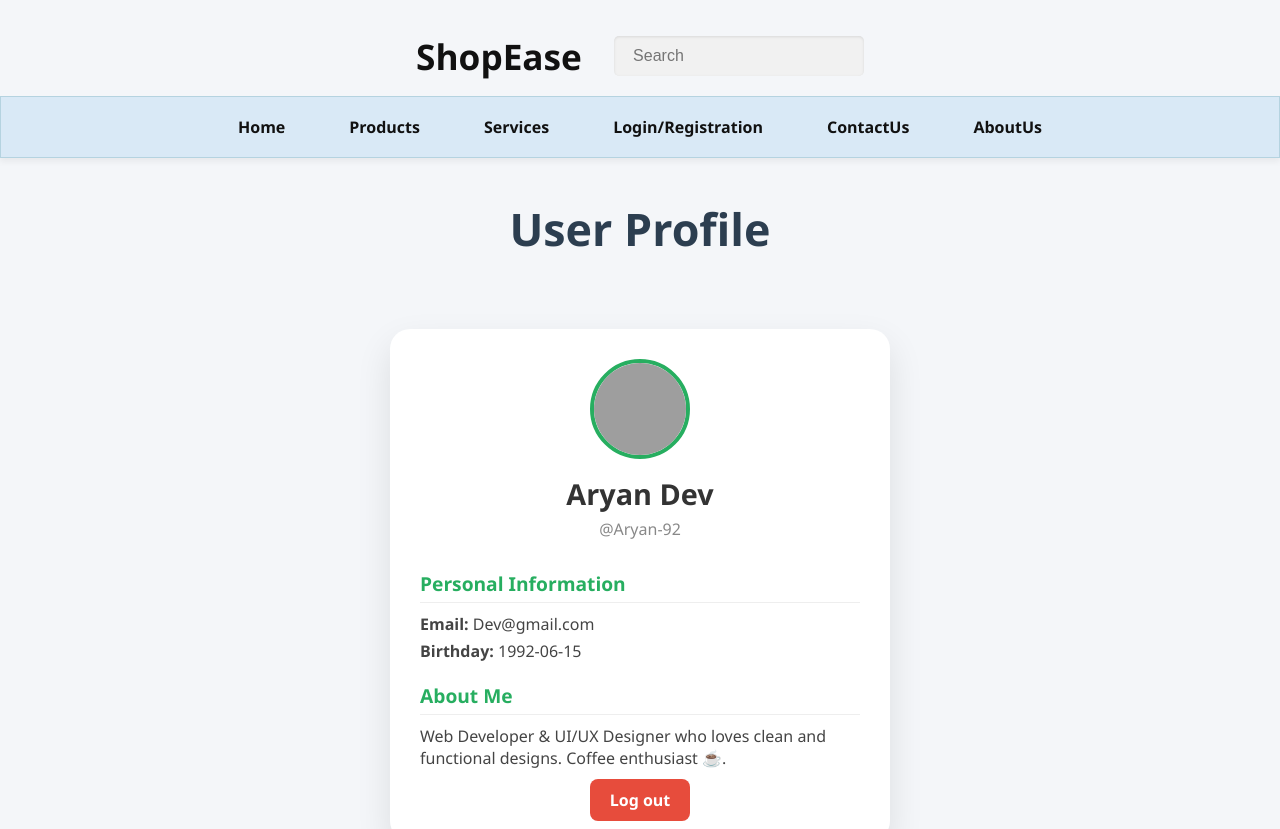
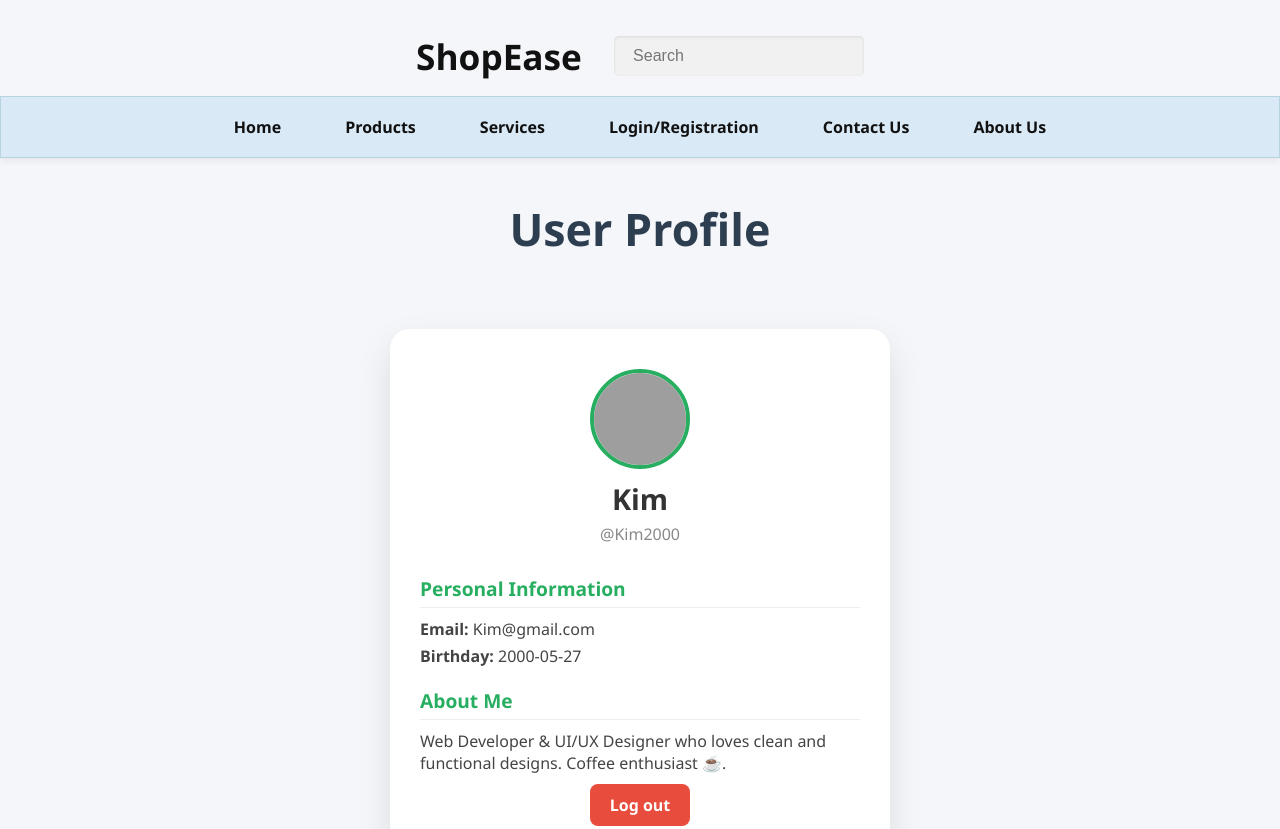
Before and after one commit to Megharai-Prog/ecommerce, a website: page Public/ViewProfile/Viewprofile.html in a window 1280 px wide. Shown: the top 829 px of the page. Drawn offline with Linux system fonts and the light colour scheme; grey boxes are pictures that could not be loaded.

Commit message:
Update Viewprofile.html

```diff
--- a/Public/ViewProfile/Viewprofile.html
+++ b/Public/ViewProfile/Viewprofile.html
@@ -1,60 +1,43 @@
 <!DOCTYPE html>
 <html lang="en">
 <head>
-  <meta charset="UTF-8">
+  <meta charset="UTF-8" />
   <title>User Profile</title>
   <link rel="stylesheet" href="Viewprofile.css" />
-  <meta name="viewport" content="width=device-width, initial-scale=1.0">
-  <style>
-
-  </style>
+  <meta name="viewport" content="width=device-width, initial-scale=1.0" />
 </head>
 <body>
+
+  <!-- Header -->
   <header>
     <div class="top-bar">
       <h1 class="site-name">ShopEase</h1>
       <input type="text" placeholder="Search" class="search-box" />
     </div>
     <nav class="navbar">
-            <a href="../index.html">
-                <div class="nav-item">
-                  Home</div>
-
-              </a>
-            <a href="../Product/products.html">
-              <div class="nav-item">
-                Products</div>
-
-            </a>
-            <a href="../Service/Services.html">
-              <div class="nav-item">Services</div>
-            </a>
-
-
-      <a href="../Login.html"> <div class="nav-item">Login/Registration</div></a>
-                       <a href="../contact/contact_us.Html"><div class="nav-item">ContactUs</div></a>
-
-            <a href="../Aboutus/About.html"><div class="nav-item">AboutUs</div></a>
-
+      <a href="../index.html"><div class="nav-item">Home</div></a>
+      <a href="../Product/products.html"><div class="nav-item">Products</div></a>
+      <a href="../Service/Services.html"><div class="nav-item">Services</div></a>
+      <a href="../Login.html"><div class="nav-item">Login/Registration</div></a>
+      <a href="../contact/contact_us.html"><div class="nav-item">Contact Us</div></a>
+      <a href="../Aboutus/About.html"><div class="nav-item">About Us</div></a>
     </nav>
   </header>
 
-
-
+  <!-- Main User Profile Section -->
   <h1 class="userheading">User Profile</h1>
-
   <div class="profile-container">
     <div class="profile-card">
       <div class="profile-header">
-      <img src="https://i.pravatar.cc/100?u=user" alt="User Avatar" />
-      <h2 id="name">Aryan Dev</h2>
-      <p id="username">@Aryan-92</p>
+        <img src="https://i.pravatar.cc/100?u=female-user" alt="User Avatar" style="border-radius: 50%; display: block; margin: 10px auto;" />
+        <h2 id="name">Kim</h2>
+        <p id="username">@Kim2000</p>
       </div>
 
       <div class="profile-section">
         <h3>Personal Information</h3>
-      <p><strong>Email:</strong> <span id="email">Dev@gmail.com</span></p>
-      <p><strong>Birthday:</strong> <span id="birthday">1992-06-15</span></p>
+        <p><strong>Email:</strong> <span id="email">Kim@gmail.com</span></p>
+        <p><strong>Birthday:</strong> <span id="birthday">2000-05-27</span></p>
       </div>
 
       <div class="profile-section">
@@ -68,11 +51,7 @@
     </div>
   </div>
 
-
-
-
-  <!-- footer -->
-
+  <!-- Footer -->
   <footer class="footer">
     <div class="footer-container">
       <div class="footer-section about">
@@ -80,9 +59,6 @@
         <p>Your one-stop destination for stylish and affordable fashion. Discover, shop, and stay trendy with ShopZone.</p>
       </div>
 
-
-
-      <!-- Contact -->
       <div class="footer-section contact">
         <h3>Contact Us</h3>
         <p><strong>Email:</strong> support@shopzone.com</p>
@@ -102,6 +78,11 @@
     </div>
   </footer>
 
-
+  <script>
+    function logout() {
+      alert("🔒 Logged out!");
+      window.location.href = "../Login.html";
+    }
+  </script>
 </body>
 </html>
```
Lines whose indentation alone changed are shown as unchanged.
